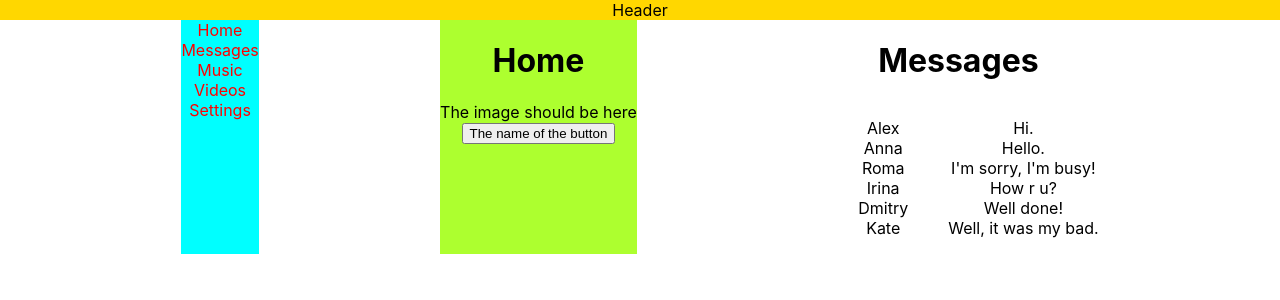
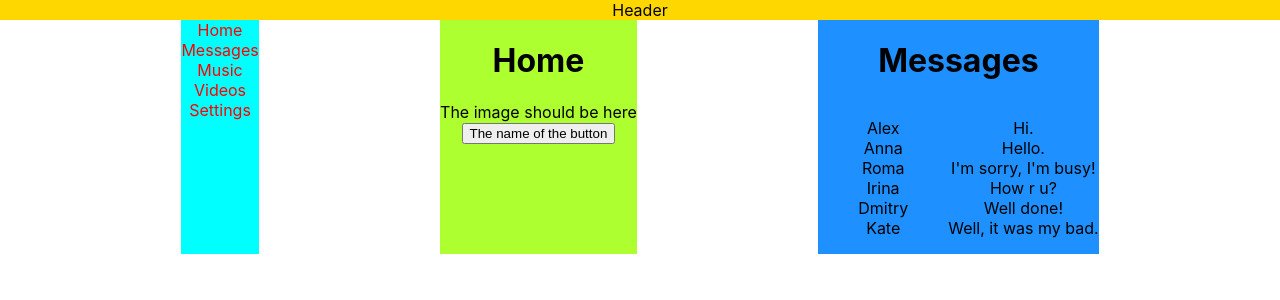
Before and after one commit to IJTINK7/swh-samurai-way-main, a React (Create React App) app: page / in a window 1280 px wide. Shown: the top 300 px of the page. Built offline with nearby package versions, Linux system fonts and the light colour scheme.

Commit message:
Changing styles for Messages.tsx component

```diff
--- a/src/components/Messages.css
+++ b/src/components/Messages.css
@@ -1,3 +1,6 @@
+.messages{
+    background-color: dodgerblue;
+}
 .messagesContainer {
     display: flex;
     justify-content: space-evenly;
--- a/src/components/Messages.tsx
+++ b/src/components/Messages.tsx
@@ -7,7 +7,7 @@ type MessagesPropsType = {
 }
 export const Messages = (props: MessagesPropsType) => {
 	return (
-		<div>
+		<div className={"messages"}>
 			<h1>Messages</h1>
 			<div className={"messagesContainer"}>
 				<div>
```
